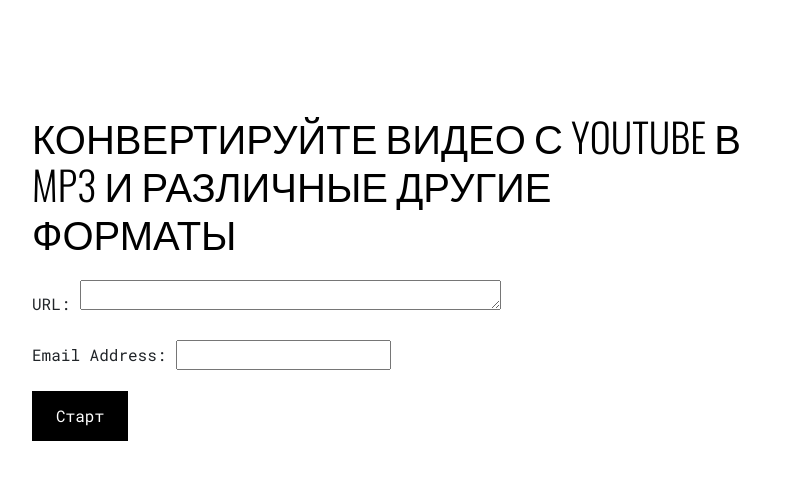
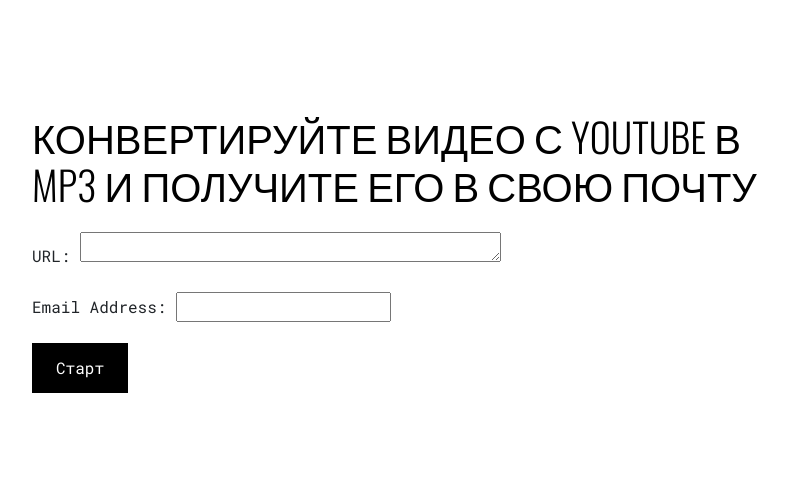
Before and after one commit to Toktorov/YouTubeDownloader, a Django app: page / in a window 1280 px wide. Shown: the top 480 px of the page, without its empty margins (243-1031 px from the left). Run offline with Django 4.2, Linux system fonts and the light colour scheme; parts of the project's set-up code (start-up, migrations or seed data) failed here and were passed over; some libraries are stand-ins or nearby versions.

Commit message:
redis celery ready 100%

```diff
--- a/apps/ytdl/forms.py
+++ b/apps/ytdl/forms.py
@@ -7,10 +7,6 @@
         label="URL", widget=forms.Textarea(attrs={"rows": 1})
     )
     email = forms.EmailField(label="Email Address")
-    widgets = {
-        'url': forms.Textarea(attrs={'class': "form-control"}),
-        'email': forms.Textarea(attrs={'class': 'form-control'}),
-    }
 
     def send_email(self):
         send_feedback_email_task.apply_async(args=[
--- a/templates/index.html
+++ b/templates/index.html
@@ -5,14 +5,12 @@
       <div class="container">
         <div class="row justify-content-center">
           <div class="col-md-8">
-
             <div class="row justify-content-center">
               <div class="col-md-12">
-                <h3 class="thin-heading mb-4">КОНВЕРТИРУЙТЕ ВИДЕО С YOUTUBE В MP3 И РАЗЛИЧНЫЕ ДРУГИЕ ФОРМАТЫ</h3>
+                <h3 class="thin-heading mb-4">КОНВЕРТИРУЙТЕ ВИДЕО С YOUTUBE В MP3 И ПОЛУЧИТЕ ЕГО В СВОЮ ПОЧТУ</h3>
                 <form class="mb-5" method="post" id="contactForm" name="contactForm">
                     {% csrf_token %}
                     {{ form.as_p }}
-
                   <div class="row">
                     <div class="col-12">
                         <input type="submit" value="Старт" class="btn btn-primary rounded-0 py-2 px-4"><span class="submitting"></span>
--- a/templates/thanks.html
+++ b/templates/thanks.html
@@ -7,7 +7,7 @@
           <div class="col-md-8">
             <div class="row justify-content-center">
               <div class="col-md-12">
-                <h3 class="thin-heading mb-4">Успешно! Мы отправили вам на почту mp3 файл</h3>
+                <h3 class="thin-heading mb-4">Успешно! Мы начинаем скачивать файл и отправим его вам на почту mp3 файл</h3>
               </div>
             </div>
             <div class="row">
```
